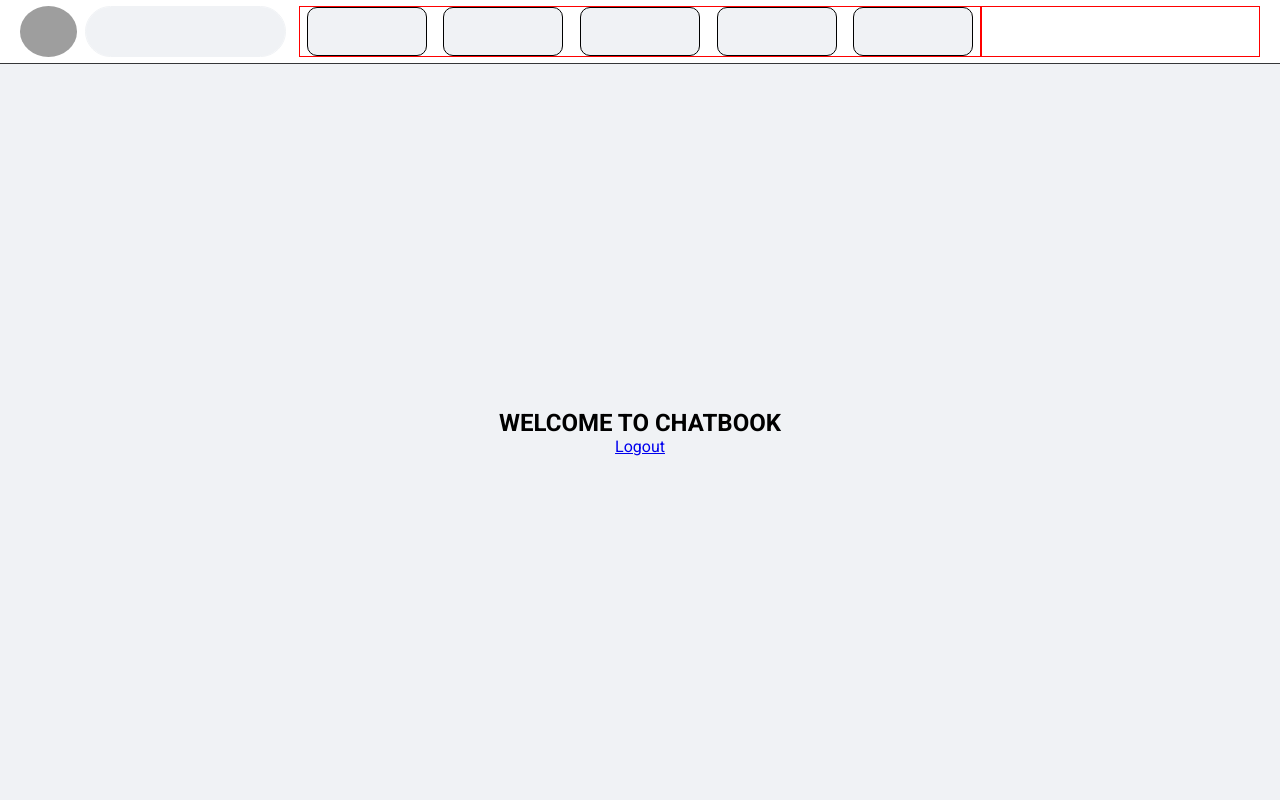
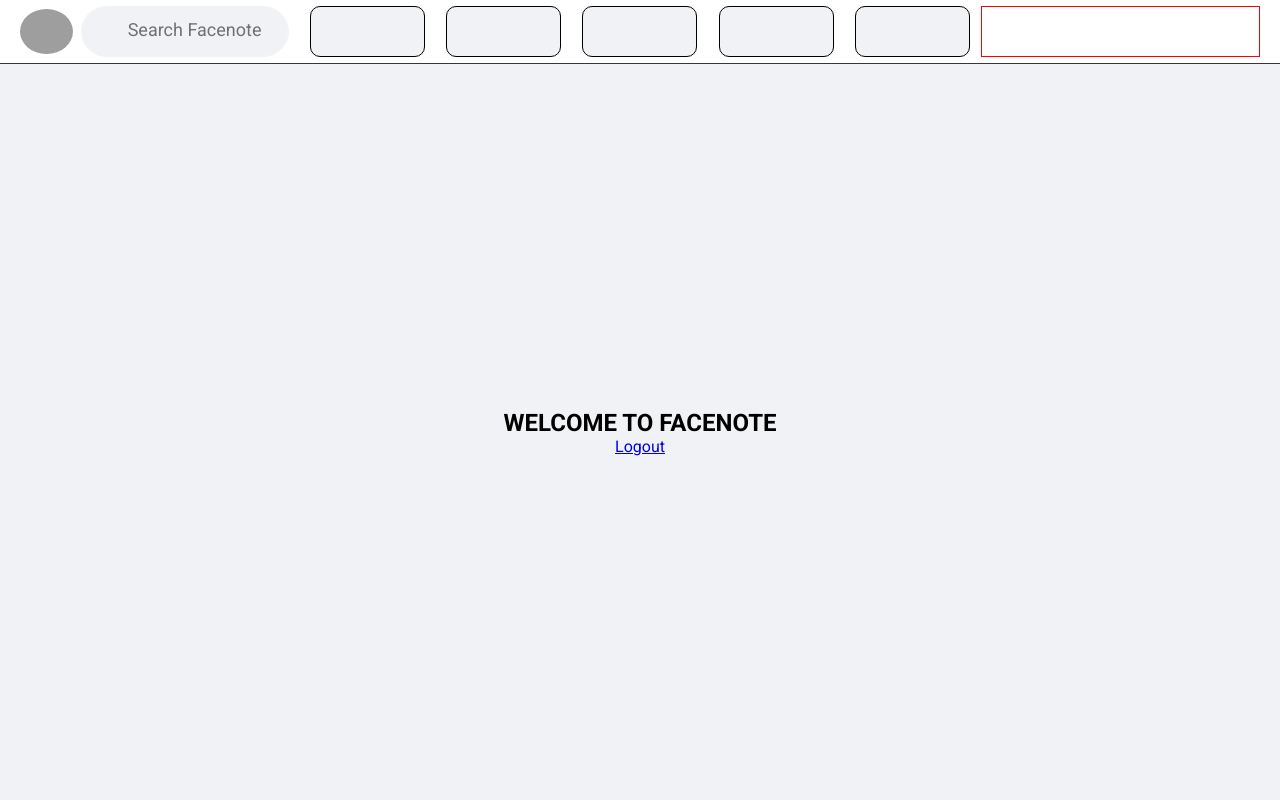
Before and after one commit to cygullem/FACEBOOK-Midterm, a PHP site: page /mainpage.php in a window 1280 px wide. Run offline with PHP 8.4, Linux system fonts and the light colour scheme; the visitor is signed in with stand-in values (Sample User, id 1); grey boxes are pictures that could not be loaded.

Commit message:
content menu

```diff
--- a/CSS/mainpage.css
+++ b/CSS/mainpage.css
@@ -42,7 +42,6 @@ nav{
     align-items: center;
     justify-content: space-evenly;
     gap: 10px;
-    border: 1px solid red;
 }
 .fb-menu{
     height: 100%;
@@ -63,8 +62,8 @@ section{
 
 
 .logo{
-    height: 100%;
-    min-width: 15%;
+    height: 45px;
+    min-width: 45px;
     border-radius: 50%;
     object-fit: cover;
 }
@@ -79,7 +78,7 @@ section{
     width: 85%;
     border: 1px solid #f0f2f5;
     border-radius: 30px;
-    margin-right: 13px;
+    margin-right: 10px;
 }
 .search-bar form{
     height: 100%;
@@ -91,14 +90,24 @@ section{
     border-radius: 34px;
     outline: none;
     border: 1px solid transparent;
-    padding: 10px;
+    padding: 10px 10px 10px 45px;
     background-color: #f0f2f5;
+}
+.search-bar input[type=text]::placeholder{
+    font-family: 'Roboto', sans-serif;
+    color: #737073;
+    font-size: 18px;
+    font-weight: 400;
 }
 
 .FBC{
     height: 100%;
-    width: 120px;
+    width: 115px;
     border-radius: 10px;
     border: 1px solid black;
     background-color: #f0f2f5;
+
+    display: flex;
+    align-items: center;
+    justify-content: center;
 }
--- a/mainpage.php
+++ b/mainpage.php
@@ -30,7 +30,7 @@ if (!isset($_SESSION['email'])) {
             </div>
             <div class="search-bar">
                 <form action="">
-                    <input type="text">
+                    <input type="text" placeholder="Search Facenote">
                 </form>
             </div>
         </div>
@@ -46,7 +46,7 @@ if (!isset($_SESSION['email'])) {
 
     <section>
         <h1>
-            WELCOME TO CHATBOOK
+            WELCOME TO FACENOTE
         </h1>
 
         <a href="logout.php" id="logout">Logout</a>
```
